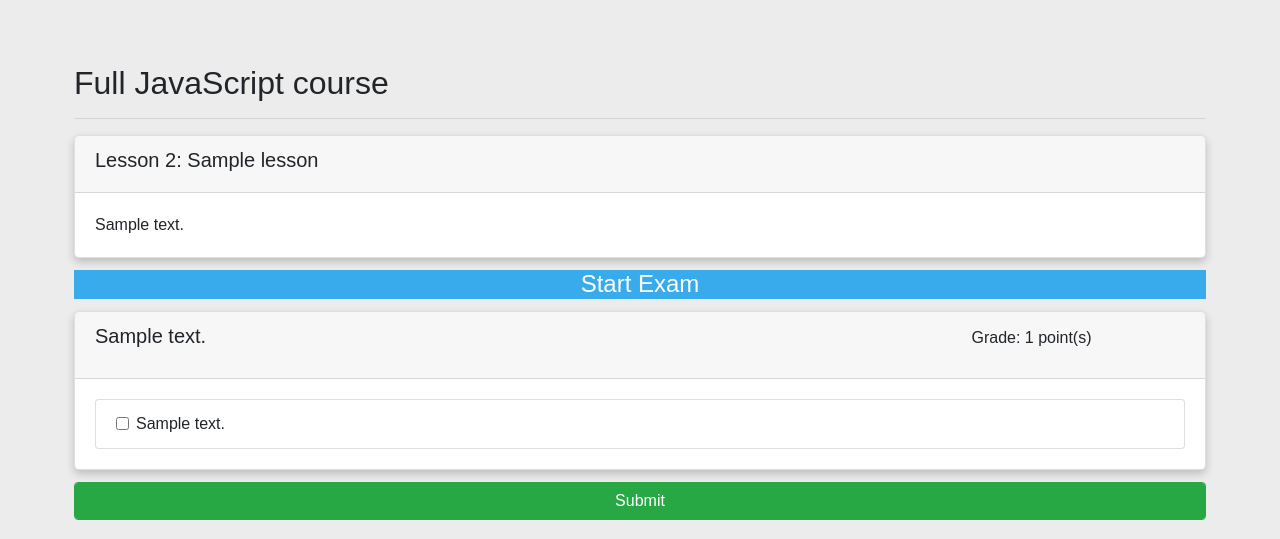
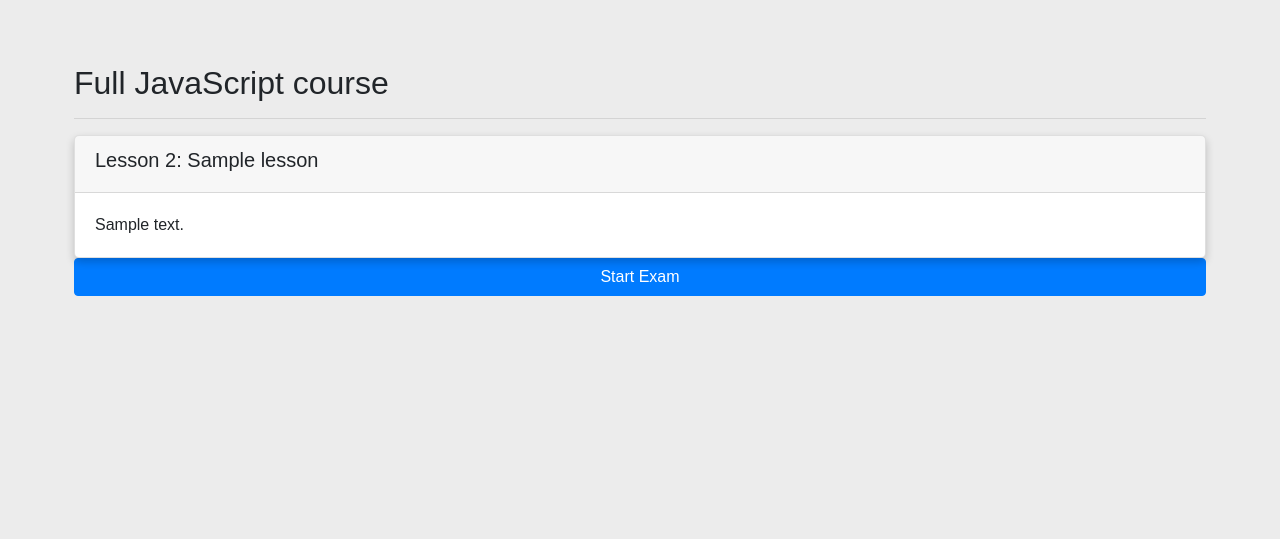
Before and after one commit to serg1ua/edx-fullStack, a Django app: page /course_details/1/ in a window 1280 px wide. Shown: the part 63-602 px from the top of the page. Run offline with Django 5.2, Linux system fonts and the light colour scheme; a user stored in the database is signed in; data comes from the database, SQL or seed files in the repository; tables that the repository leaves empty hold one stand-in row (values such as "Sample post"); parts of the project's set-up code (start-up, migrations or seed data) failed here and were passed over; some libraries are stand-ins or nearby versions.

Commit message:
minor updates

```diff
--- a/online_course/online_course/static/online_course/styles/online_course.css
+++ b/online_course/online_course/static/online_course/styles/online_course.css
@@ -66,13 +66,6 @@ input[type="password"]:focus {
   padding: 64px;
 }
 
-.exam-header {
-  color: white;
-  background-color: #38abed;
-  text-align: center;
-  margin: 12px 0;
-}
-
 .submit-exam {
   margin: 12px 0;
 }
--- a/online_course/online_course/templates/online_course/_exam_form.html
+++ b/online_course/online_course/templates/online_course/_exam_form.html
@@ -1,7 +1,13 @@
 {% block exam_form %}
-<h4 class="exam-header">Start Exam</h4>
+
+<button class="btn btn-primary btn-block" data-toggle="collapse" data-target="#exam">
+  Start Exam
+</button>
+<div id="exam" class="collapse">
   <form action="{% url 'online_course:submit' course.id %}" method="post">
-  {% csrf_token %} {% for question in questions %}
+    {% csrf_token %}
+    <!-- questions -->
+    {% for question in questions %}
     <div id="question__{{ question.id }}" class="card mt-1">
       <div class="card-header">
         <h5 style="display: inline-block; width: 80%">{{ question.question_text }}</h5>
@@ -18,7 +24,9 @@
                 name="{{ choice.id }}"
                 id="{{ choice.id }}"
               />
-            <label class="form-check-label" for="{{ choice.id }}"> {{ choice.choice_text }} </label>
+              <label class="form-check-label" for="{{ choice.id }}">
+                {{ choice.choice_text }}
+              </label>
             </div>
           </li>
           {% endfor %}
@@ -30,4 +38,5 @@
       Submit
     </button>
   </form>
+</div>
 {% endblock %}
--- a/online_course/online_course/templates/online_course/course_details.html
+++ b/online_course/online_course/templates/online_course/course_details.html
@@ -22,6 +22,8 @@
     {% endfor %}
   </div>
   <!-- exam form -->
+  {% if user.is_authenticated %}
   <div>{% include "online_course/_exam_form.html" %}</div>
+  {% endif %}
 </div>
 {% endblock %}
```
Also changed, not shown: online_course/settings/prod.py (+5 -2 lines), online_course/README.md, online_course/online_course/static/online_course/assets/dj_icon.png (added). Lines whose indentation alone changed are shown as unchanged.
